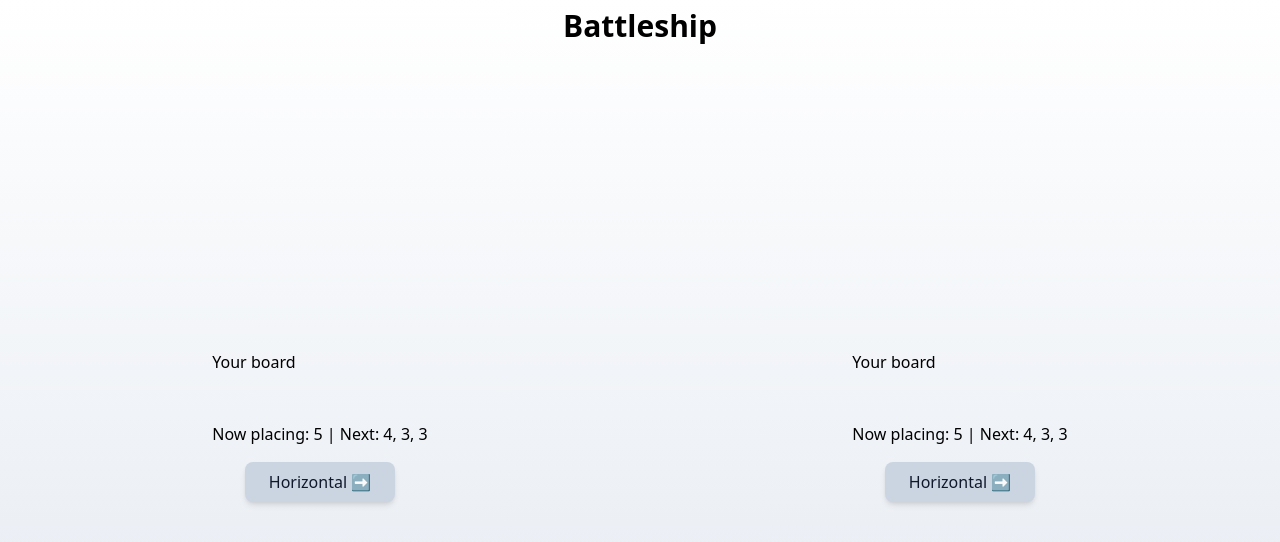
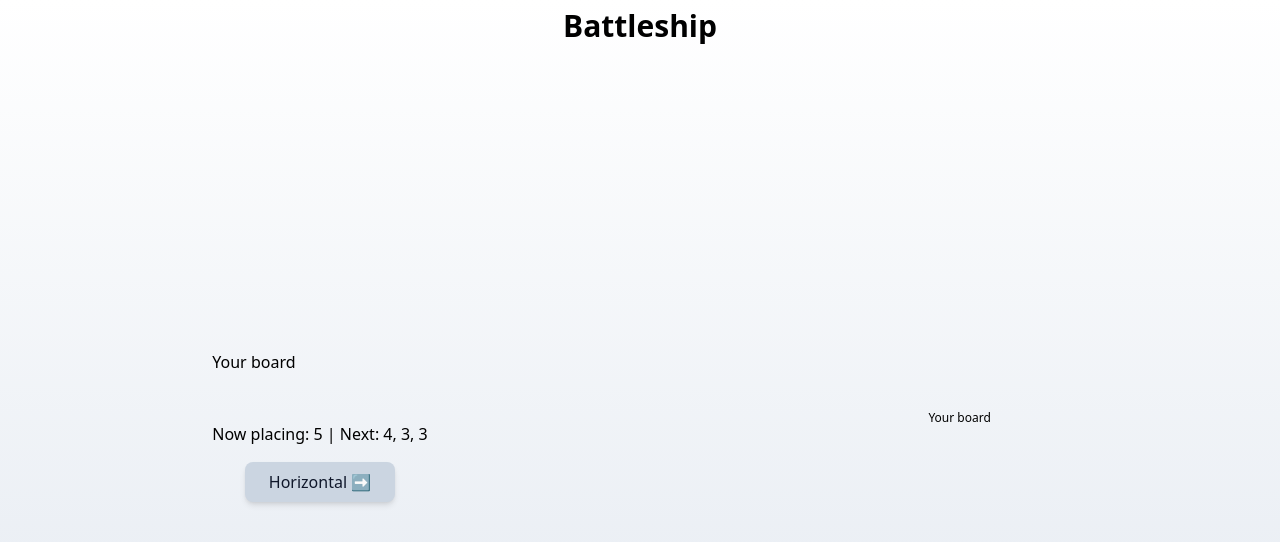
Before and after one commit to zimoo354/battleship, a Next.js app: page /play in a window 1280 px wide. Shown: the top 542 px of the page. Built offline with nearby package versions, Linux system fonts and the light colour scheme.

Commit message:
feat: adding auto-placement capability

```diff
--- a/components/game-provider.tsx
+++ b/components/game-provider.tsx
@@ -7,8 +7,9 @@ import {
 } from "react";
 import { usePlayer } from "@/hooks/use-player";
 import { PlayersNames, GameStages, PlayerType } from "@/types";
-import { MAX_SCORE } from "@/constants/game";
+import { MULTIPLAYER, MAX_SCORE } from "@/constants/game";
 import { confetti } from "@/utils/animations";
+import { randomBoolean, randomCoordinates, sleep } from "@/utils/helpers";
 
 type GameContextType =
   | undefined
@@ -81,6 +82,29 @@ export const GameProvider = ({ children }: PropsWithChildren) => {
     }
   }, [p1.finishedPlacing, p2.finishedPlacing, gameStage, p1.score, p2.score]);
 
+  // FOR AUTOMATED PLAY
+  const randomlyPlaceShips = async (player: PlayerType) => {
+    await sleep(100);
+    let placed = false;
+    while (!placed) {
+      const [x, y] = randomCoordinates();
+      const vertical = randomBoolean();
+
+      try {
+        player.placeShip(x, y, vertical);
+        placed = true;
+      } catch {
+        // if the placement was invalid, try again
+      }
+    }
+  };
+
+  useEffect(() => {
+    if (!MULTIPLAYER && p2.availableShips.length > 0) {
+      randomlyPlaceShips(p2).catch(() => {});
+    }
+  }, [p2]);
+
   const contextValue = {
     p1,
     p2,
--- a/constants/game.ts
+++ b/constants/game.ts
@@ -1,3 +1,4 @@
 export const BOARD_SIZE = 10;
 export const INITIAL_SHIPS = [5, 4, 3, 3];
 export const MAX_SCORE = INITIAL_SHIPS.reduce((acc, curr) => acc + curr, 0);
+export const MULTIPLAYER = false;
--- a/hooks/use-player.ts
+++ b/hooks/use-player.ts
@@ -14,13 +14,14 @@ export const usePlayer = (playerName: PlayersNames) => {
   const [score, setScore] = useState(0);
 
   const placeShip = (startX: number, startY: number, vertical: boolean) => {
-    if (availableShips.length === 0) {
+    const ships = [...availableShips];
+    if (ships.length === 0) {
       throw new TypeError("You don't have more ships to place");
     }
 
-    const length = availableShips[0];
+    const [shipLength, ...remaining] = ships.slice(0);
     const coordinates: Coordinates[] = [];
-    for (let i = 0; i < length; i++) {
+    for (let i = 0; i < shipLength; i++) {
       coordinates.push({
         x: startX + (vertical ? i : 0),
         y: startY + (vertical ? 0 : i),
@@ -49,12 +50,7 @@ export const usePlayer = (playerName: PlayersNames) => {
       return newBoard;
     });
 
-    setAvailableShips((prev) => {
-      const newShips = [...prev];
-      newShips.shift();
-
-      return newShips;
-    });
+    setAvailableShips(remaining);
   };
 
   const noteMadeAttack = (x: number, y: number, result: CellType) => {
```
